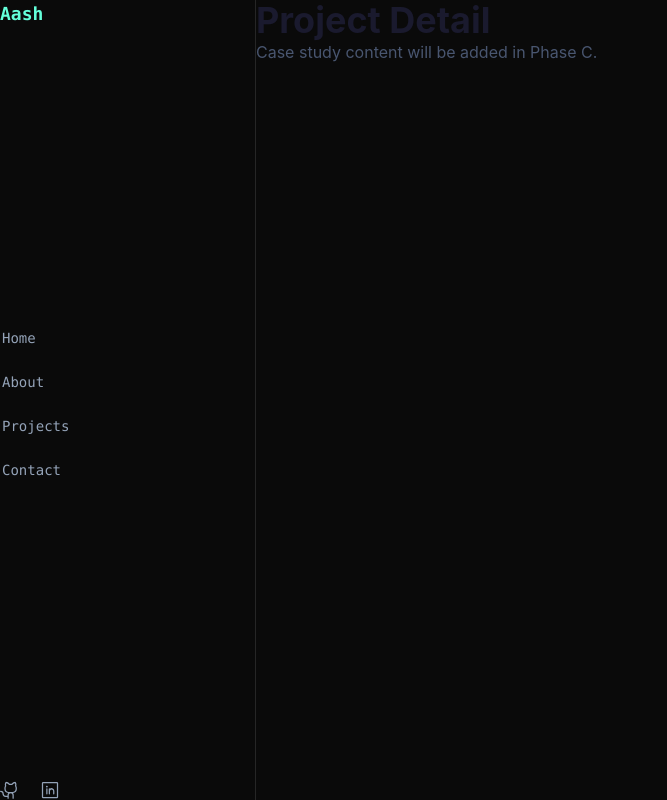
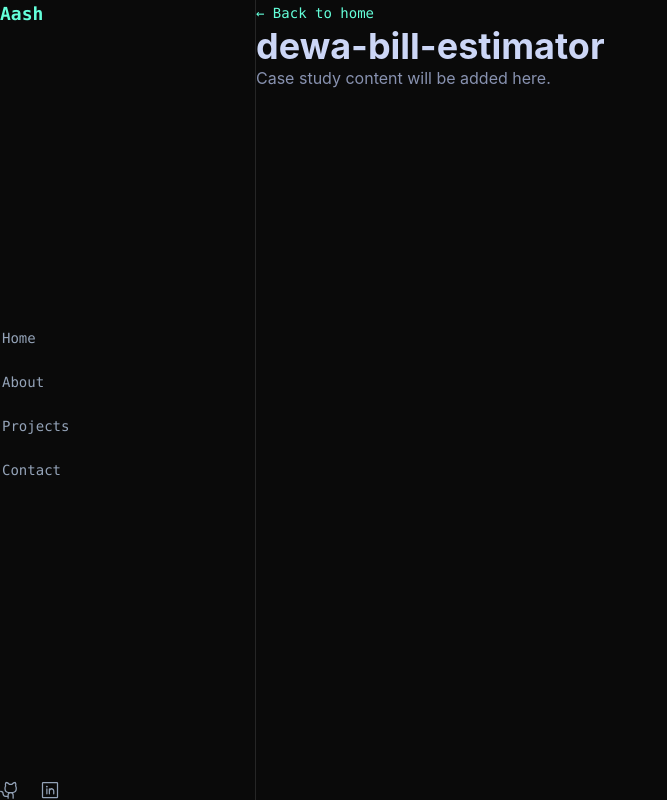
Before and after one commit to ashiq-webdev/portfolio-site, a React (Vite) app: page /projects/dewa-bill-estimator in a window 1280 px wide. Shown: the whole page, without its empty margins (0-667 px from the left). Built offline with nearby package versions, Linux system fonts and the light colour scheme.

Commit message:
refactor: remove theme prop and add slug param to project detail page

```diff
--- a/src/pages/ProjectDetailPage.tsx
+++ b/src/pages/ProjectDetailPage.tsx
@@ -1,17 +1,26 @@
-type ProjectDetailPageProps = {
-  theme: string;
-};
+import { useParams, Link } from 'react-router';
+import { palette } from '../utils/useTheme';
 
-export function ProjectDetailPage({ theme }: ProjectDetailPageProps) {
-  const heading = theme === 'dark' ? '#ccd6f6' : '#1a1a2e';
-  const body = theme === 'dark' ? '#8892b0' : '#495670';
+const { heading, body, accent } = palette;
+
+export function ProjectDetailPage() {
+  const { slug } = useParams();
 
   return (
-    <div data-testid="project-detail-page">
+    <div data-testid="project-detail-page" className="py-10">
+      <Link
+        to="/"
+        className="font-mono text-sm mb-8 inline-block"
+        style={{ color: accent }}
+      >
+        ← Back to home
+      </Link>
       <h1 className="text-3xl md:text-4xl font-bold mb-8" style={{ color: heading }}>
-        Project Detail
+        {slug || 'Project'}
       </h1>
-      <p style={{ color: body }}>Case study content will be added in Phase C.</p>
+      <p style={{ color: body }}>
+        Case study content will be added here.
+      </p>
     </div>
   );
 }
```
